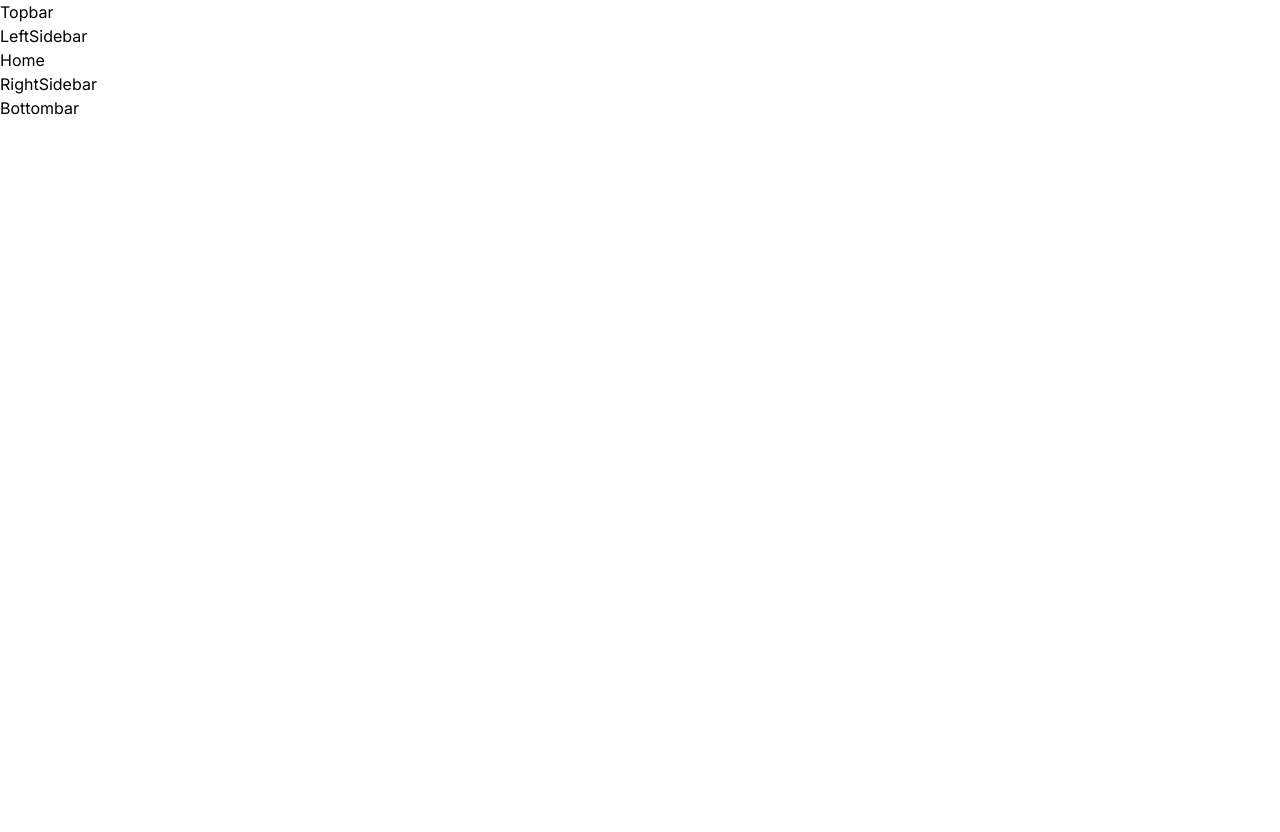
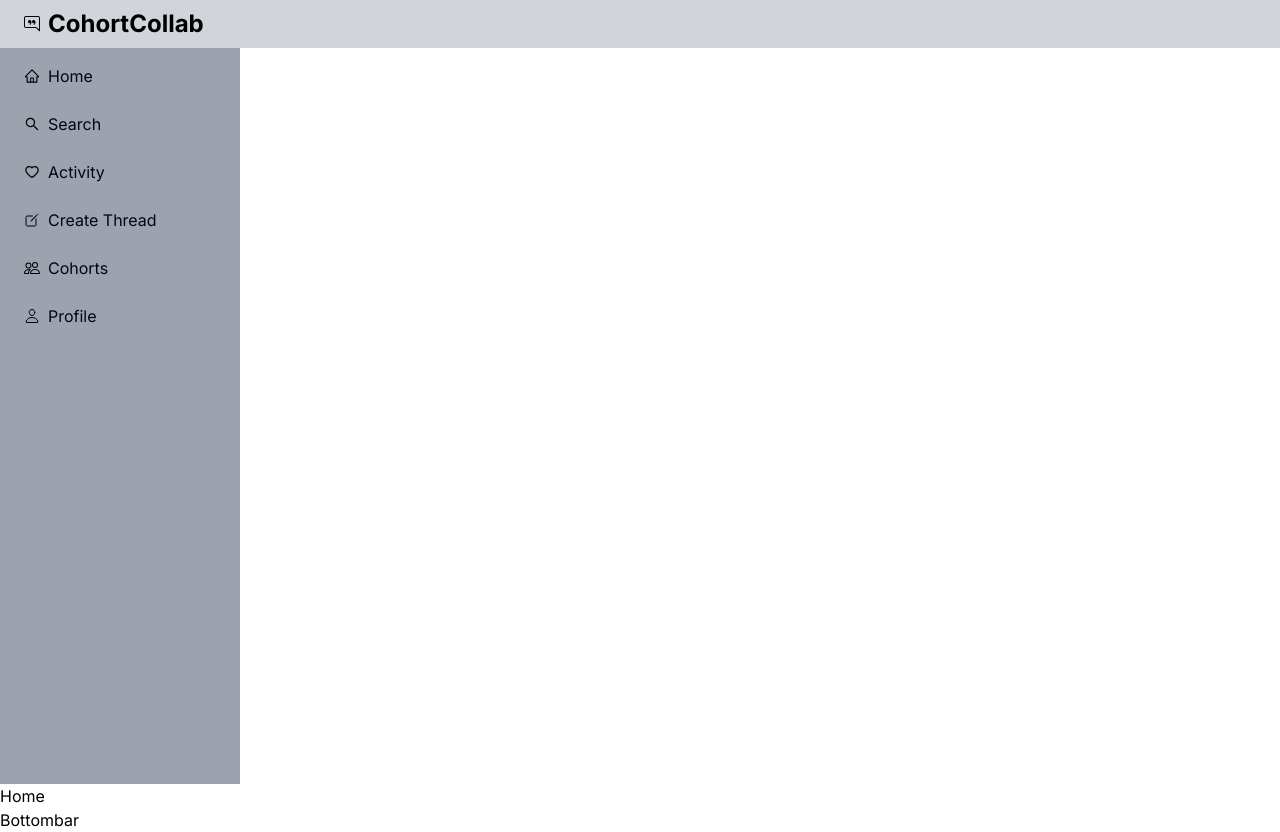
Before and after one commit to Elliotthkj/cohort-collab, a Next.js app: page / in a window 1280 px wide. Before the commit the page ends 800 px from the top, so only its background shows below. Built offline with nearby package versions, Linux system fonts and the light colour scheme; no server answers.

Commit message:
top and left menus implemented with starter styling

```diff
--- a/app/(auth)/layout.tsx
+++ b/app/(auth)/layout.tsx
@@ -3,7 +3,7 @@ import { Inter } from 'next/font/google';
 import '../globals.css';
 
 export const metadata = {
-  title: 'CohortCollab',
+  title: 'CohortCollab | Authentication',
   description: 'Milestone 3 MERN project for UNLV bootcamp w/ Nextjs',
 };
 
--- a/app/(root)/layout.tsx
+++ b/app/(root)/layout.tsx
@@ -4,15 +4,15 @@ import { Inter } from 'next/font/google';
 import { ClerkProvider } from '@clerk/nextjs';
 
 import Topbar from '@/components/shared/Topbar';
-import LeftSidebar from '@/components/shared/Leftsidebar';
+import LeftSidebar from '@/components/shared/LeftSidebar';
 import RightSidebar from '@/components/shared/RightSidebar';
 import Bottombar from '@/components/shared/Bottombar';
 
 const inter = Inter({ subsets: ['latin'] });
 
-export const metadata: Metadata = {
+export const metadata = {
   title: 'CohortCollab | Home',
-  description: 'Generated by create next app',
+  description: 'Milestone 3 MERN project for UNLV bootcamp w/ Nextjs',
 };
 
 export default function RootLayout({
--- a/app/globals.css
+++ b/app/globals.css
@@ -1,3 +1,7 @@
 @tailwind base;
 @tailwind components;
 @tailwind utilities;
+
+.leftbar-height {
+  height: calc(100vh - 64px);
+}
--- a/components/shared/LeftSidebar.tsx
+++ b/components/shared/LeftSidebar.tsx
@@ -1,5 +1,43 @@
+'use client'
+
+import { sidebarLinks } from '@/constants';
+import Link from 'next/link';
+import { SignedIn, SignOutButton } from '@clerk/nextjs';
+import { BiLogOut } from 'react-icons/bi';
+import { useRouter } from 'next/navigation';
+
 function LeftSidebar() {
-  return <h1>LeftSidebar</h1>;
+  const router = useRouter();
+
+  return (
+    <section>
+      <div
+        id='leftgreybox'
+        className='relative flex w-60 flex-1 flex-col gap-6 px-6 bg-gray-400 leftbar-height pt-4'
+      >
+        {sidebarLinks.map((link) => (
+          <Link
+            href={link.route}
+            key={link.label}
+            className='flex items-center'
+          >
+            <p className='mr-2'>{link.icon}</p>
+            <p className='text-slate-950 max-lg:hidden'>{link.label}</p>
+          </Link>
+        ))}
+        <div className='mt-auto mb-4 px-6'>
+          <SignedIn>
+            <SignOutButton signOutCallback={() => router.push('/sign-in')}>
+              <div className='flex cursor-pointer items-center'>
+                <BiLogOut />
+                <p className='pl-2 max-lg:hidden'>Logout</p>
+              </div>
+            </SignOutButton>
+          </SignedIn>
+        </div>
+      </div>
+    </section>
+  );
 }
 
 export default LeftSidebar;
--- a/components/shared/RightSidebar.tsx
+++ b/components/shared/RightSidebar.tsx
@@ -1,5 +1,5 @@
 function RightSidebar() {
-  return <h1>RightSidebar</h1>;
+  return <h1></h1>;
 }
 
 export default RightSidebar;
--- a/components/shared/Topbar.tsx
+++ b/components/shared/Topbar.tsx
@@ -1,5 +1,39 @@
+import Link from 'next/link';
+import { BsChatRightQuote } from 'react-icons/bs';
+import { BiLogOut } from 'react-icons/bi';
+import { SignedIn, SignOutButton, OrganizationSwitcher } from '@clerk/nextjs';
+
 function Topbar() {
-  return <h1>Topbar</h1>;
+  return (
+    <nav className='topbar flex justify-between items-center bg-gray-300'>
+      <Link href='/' className='flex items-center gap-4 m-2'>
+        <div className='flex items-center ml-4'>
+          <BsChatRightQuote />
+          <p className='ml-2 font-bold text-2xl'>CohortCollab</p>
+        </div>
+      </Link>
+
+      <div className='flex items-center gap-1 m-2'>
+        <div className='block md:hidden'>
+          <SignedIn>
+            <SignOutButton>
+              <div className='flex cursor-pointer'>
+                <BiLogOut />
+              </div>
+            </SignOutButton>
+          </SignedIn>
+        </div>
+
+        <OrganizationSwitcher
+          appearance={{
+            elements: {
+              organizationSwitcherTrigger: 'py-2 px-4',
+            },
+          }}
+        />
+      </div>
+    </nav>
+  );
 }
 
 export default Topbar;
--- /dev/null
+++ b/constants/index.js
@@ -0,0 +1,48 @@
+import { AiOutlineHome, AiOutlineSearch, AiOutlineHeart } from 'react-icons/ai';
+import { IoCreateOutline, IoPersonOutline } from 'react-icons/io5';
+import { BsPeople } from 'react-icons/bs';
+
+export const sidebarLinks = [
+  {
+    icon: <AiOutlineHome />,
+    route: '/',
+    label: 'Home',
+  },
+  {
+    icon: <AiOutlineSearch />,
+    route: '/search',
+    label: 'Search',
+  },
+  {
+    icon: <AiOutlineHeart />,
+    route: '/activity',
+    label: 'Activity',
+  },
+  {
+    icon: <IoCreateOutline />,
+    route: '/create-thread',
+    label: 'Create Thread',
+  },
+  {
+    icon: <BsPeople />,
+    route: '/cohorts',
+    label: 'Cohorts',
+  },
+  {
+    icon: <IoPersonOutline />,
+    route: '/profile',
+    label: 'Profile',
+  },
+];
+
+export const profileTabs = [
+  { value: 'threads', label: 'Threads', icon: '' },
+  { value: 'replies', label: 'Replies', icon: '' },
+  { value: 'tagged', label: 'Tagged', icon: '' },
+];
+
+export const communityTabs = [
+  { value: 'threads', label: 'Threads', icon: '' },
+  { value: 'members', label: 'Members', icon: '' },
+  { value: 'requests', label: 'Requests', icon: '' },
+];
--- a/package.json
+++ b/package.json
@@ -20,6 +20,7 @@
     "postcss": "8.4.29",
     "react": "18.2.0",
     "react-dom": "18.2.0",
+    "react-icons": "^4.11.0",
     "svix": "^1.12.0",
     "tailwindcss": "3.3.3",
     "tailwindcss-animate": "^1.0.7",
```
Also changed, not shown: 1 other file (tests, documents, lock files or other folders).
